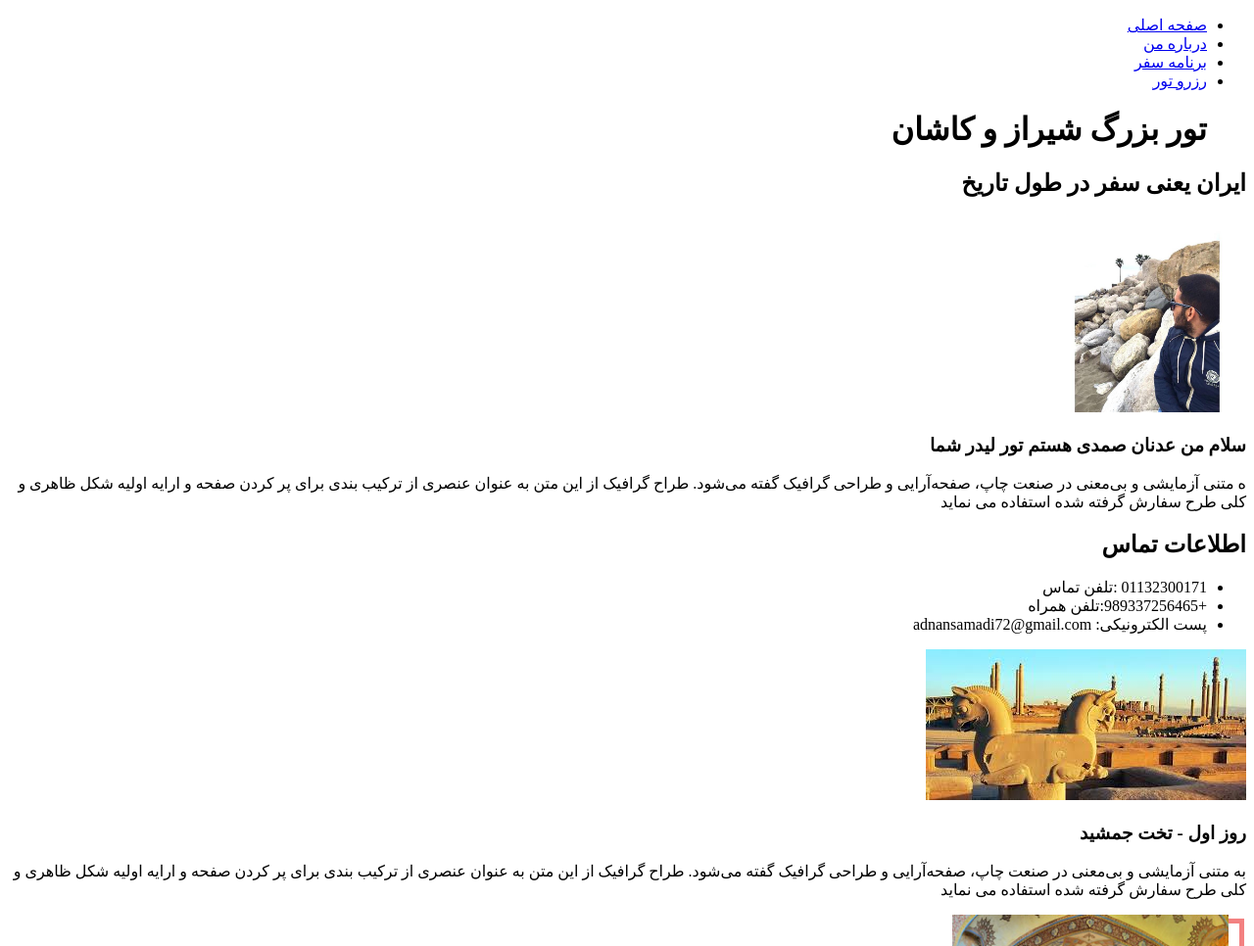
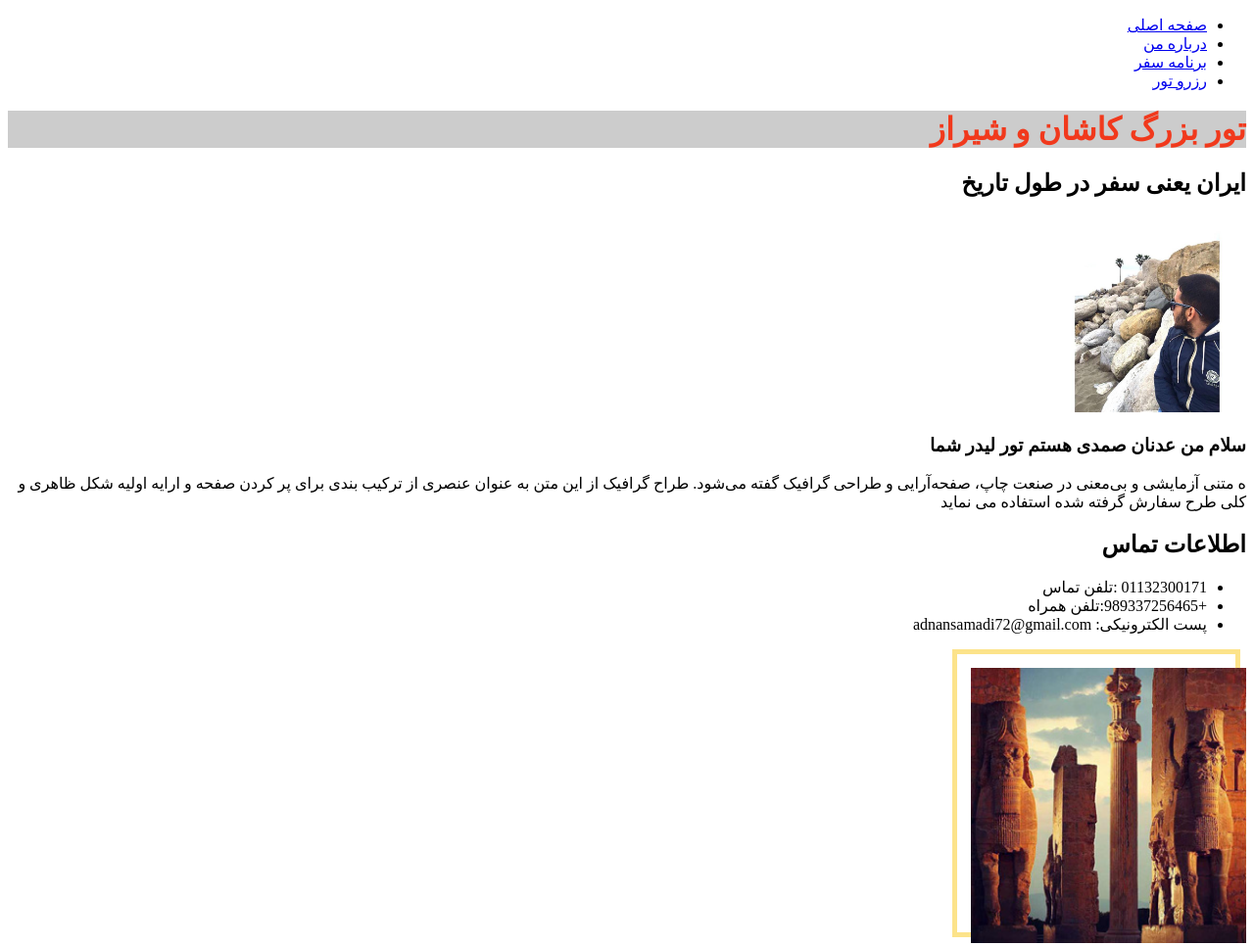
Before and after one commit to adnansamadi72/tour, a plain HTML site: page index.html in a window 1280 px wide. Shown: the top 966 px of the page at 98% size. Drawn offline with Linux system fonts and the light colour scheme.

Commit message:
initialize tour website

```diff
--- a/index.html
+++ b/index.html
@@ -1,18 +1,23 @@
 <!DOCTYPE html>
-<html dir ="rtl">
+<html dir="rtl">
   <head>
     <meta charset="UTF-8" />
     <title>تور بزرگ شیراز و کاشان</title>
+    <style>
+      h1 {
+        color: #f1391c;
+        background-color: #cccccc;
+      }
+    </style>
   </head>
   <body>
-    <!--menu-->
     <ul>
       <li><a href="index.html">صفحه اصلی</a></li>
       <li><a href="pages/about-us.html"> درباره من</a></li>
       <li><a href="#itineray"> برنامه سفر</a></li>
       <li><a href="#book">رزرو تور</a></li>
-      <h1>تور بزرگ شیراز و کاشان</h1>
     </ul>
+    <h1>تور بزرگ کاشان و شیراز</h1>
     <h2>ایران یعنی سفر در طول تاریخ</h2>
     <img src="personal.jpg" width="200" height="200" alt="barnamenevisi" />
     <h3>سلام من عدنان صمدی هستم تور لیدر شما</h3>
@@ -28,9 +33,9 @@
       <li>پست الکترونیکی:‌ adnansamadi72@gmail.com</li>
     </ul>
     <img
-      src="takhtejamshid1.jpg"
-      width="327"
-      height="154"
+      src="takhte-jamshid.png"
+      width="300"
+      height="300"
       alt="takhte-jamshid"
     />
     <h3 id="itineray">روز اول - تخت جمشید</h3>
@@ -49,8 +54,8 @@
     </p>
     <h4 id="book">برای رزرو تور فرم زیر را پر کنید</h4>
     <!--start form-->
-    <iframe src="https://docs.google.com/forms/d/e/1FAIpQLSfht33H5Zu8k_GlaTMkUYJtN7x8kBmih2BZPJQUmEadk7dFxg/viewform?embedded=true" width="500" height="673" frameborder="0" marginheight="0" marginwidth="0">درحال بار کردن…</iframe>
-    <!-- <form action="" method="get">
+
+    <form action="" method="get">
       <p>
         <label for="name"> *نام</label>
         <input
@@ -122,7 +127,7 @@
         <button type="submit">ارسال</button>
         <button type="reset">حذف</button>
       </p>
-    </form> -->
+    </form>
     <!-- End form -->
     <p>
       <a target="_blank" href="https://www.instagram.com/adnan_samadii"
```
Also changed, not shown: 1 other file.
